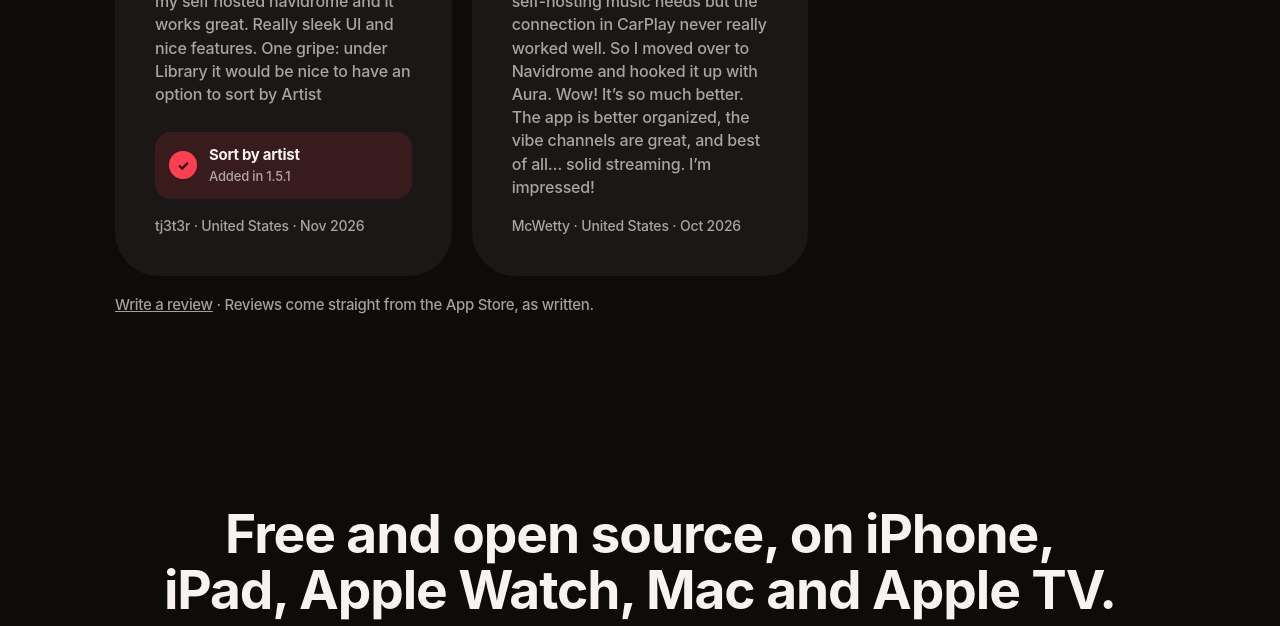
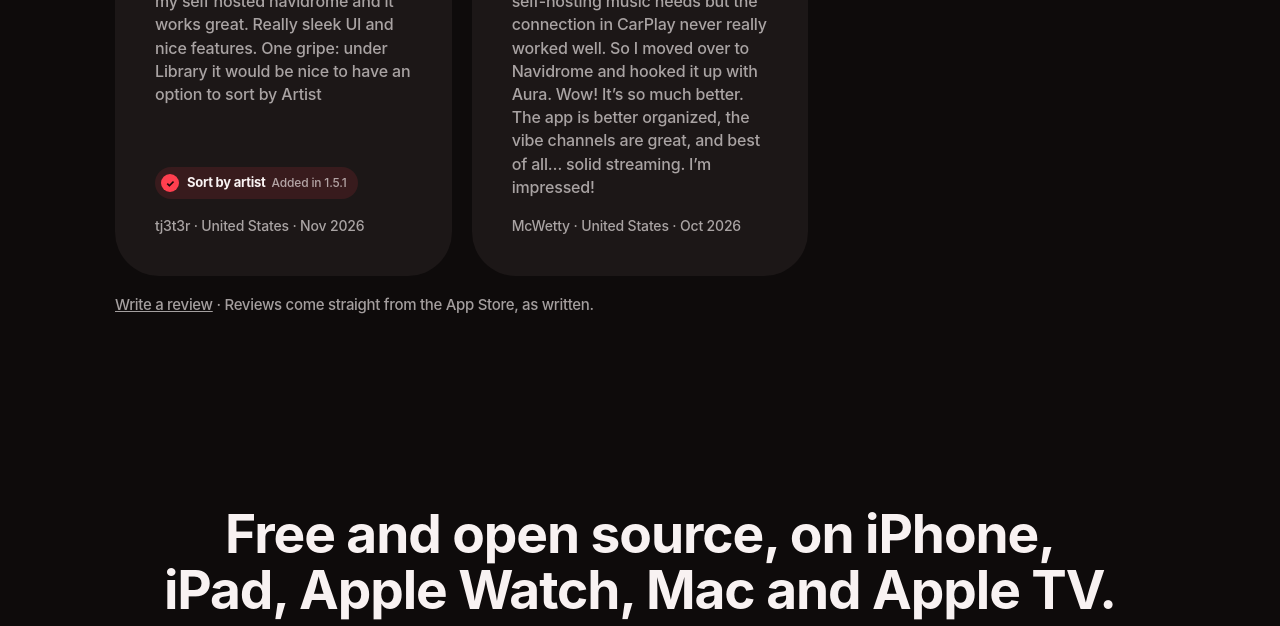
Before and after one commit to adrbn/aura-site, a plain HTML site: page index.html in a window 1280 px wide. Shown: the part 10200-10826 px from the top of the page. Drawn offline with Linux system fonts and the light colour scheme; no server answers; a script that the page names is missing.

Commit message:
style: the note under a review shrinks to a small inline chip with a tiny check, the feature and when it came on one line

```diff
--- a/assets/site.css
+++ b/assets/site.css
@@ -451,11 +451,11 @@ html::-webkit-scrollbar { display: none; }
 .review-stars { font-size: 15px; }
 .review-title { font-size: 21px; font-weight: 700; line-height: 1.15; letter-spacing: var(--track); text-wrap: balance; }
 .review-body { color: var(--ink-2); font-size: 16px; font-weight: 500; line-height: 1.45; overflow-wrap: anywhere; }
-.review-note { margin-top: auto; display: flex; align-items: center; gap: 12px; padding: 12px 14px; border-radius: 16px; background: color-mix(in srgb, var(--accent) 12%, transparent); }
-.review-note-mark { flex: none; display: grid; place-items: center; width: 28px; height: 28px; border-radius: 50%; background: var(--accent); color: var(--on-accent); font-size: 14px; font-weight: 800; }
-.review-note p { display: flex; flex-direction: column; gap: 1px; min-width: 0; }
-.review-note strong { color: var(--ink); font-size: 15px; font-weight: 700; letter-spacing: var(--track); }
-.review-note span:not(.review-note-mark) { color: var(--ink-2); font-size: 13px; font-weight: 500; }
+.review-note { margin-top: auto; align-self: flex-start; display: flex; align-items: center; gap: 8px; padding: 6px 12px 6px 6px; border-radius: 999px; background: color-mix(in srgb, var(--accent) 12%, transparent); }
+.review-note-mark { flex: none; display: grid; place-items: center; width: 18px; height: 18px; border-radius: 50%; background: var(--accent); color: var(--on-accent); font-size: 10px; font-weight: 800; }
+.review-note p { display: flex; flex-wrap: wrap; align-items: baseline; gap: 0 6px; min-width: 0; }
+.review-note strong { color: var(--ink); font-size: 13px; font-weight: 700; letter-spacing: var(--track); }
+.review-note span:not(.review-note-mark) { color: var(--ink-2); font-size: 12px; font-weight: 500; }
 .review-note + .review-by { margin-top: 0 !important; }
 .review-by { margin-top: auto !important; padding-top: 6px; color: var(--ink-2); font-size: 14px; font-weight: 500; }
 .reviews-section .fineprint a { color: inherit; }
```
